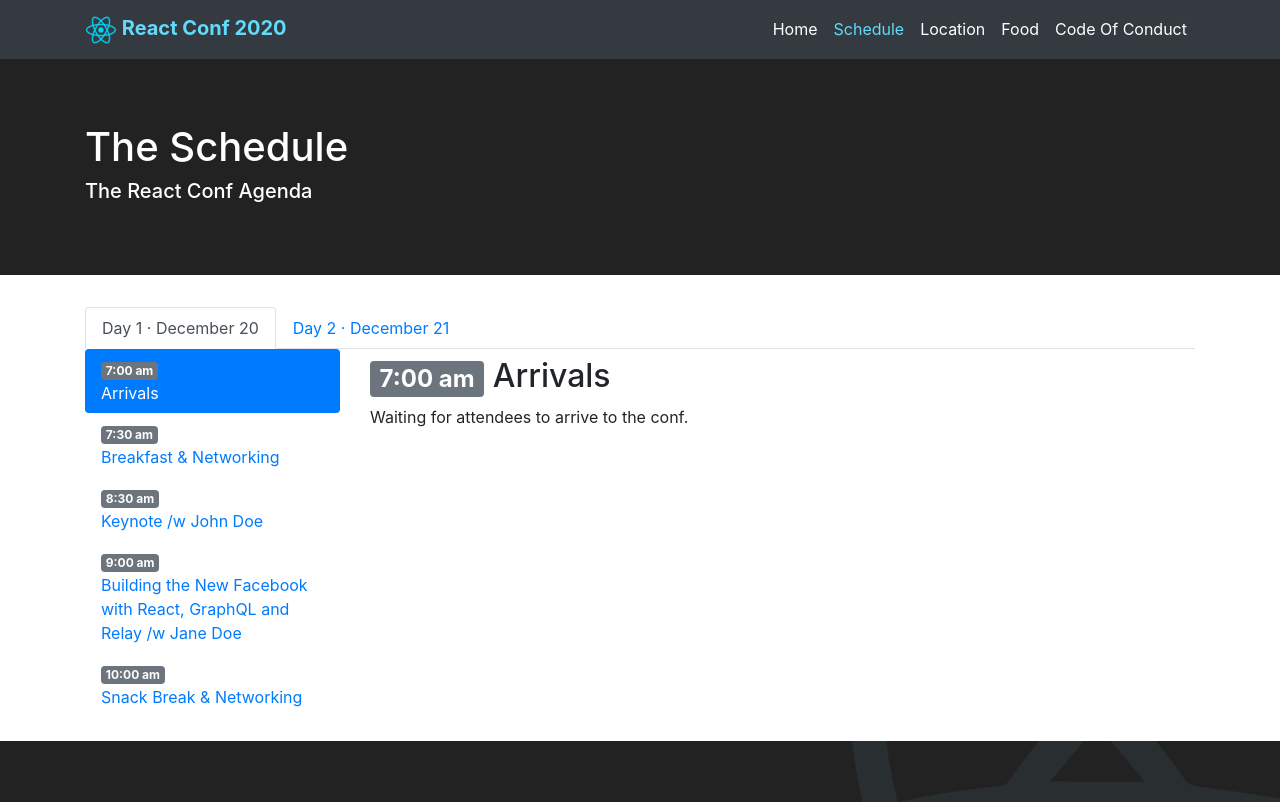
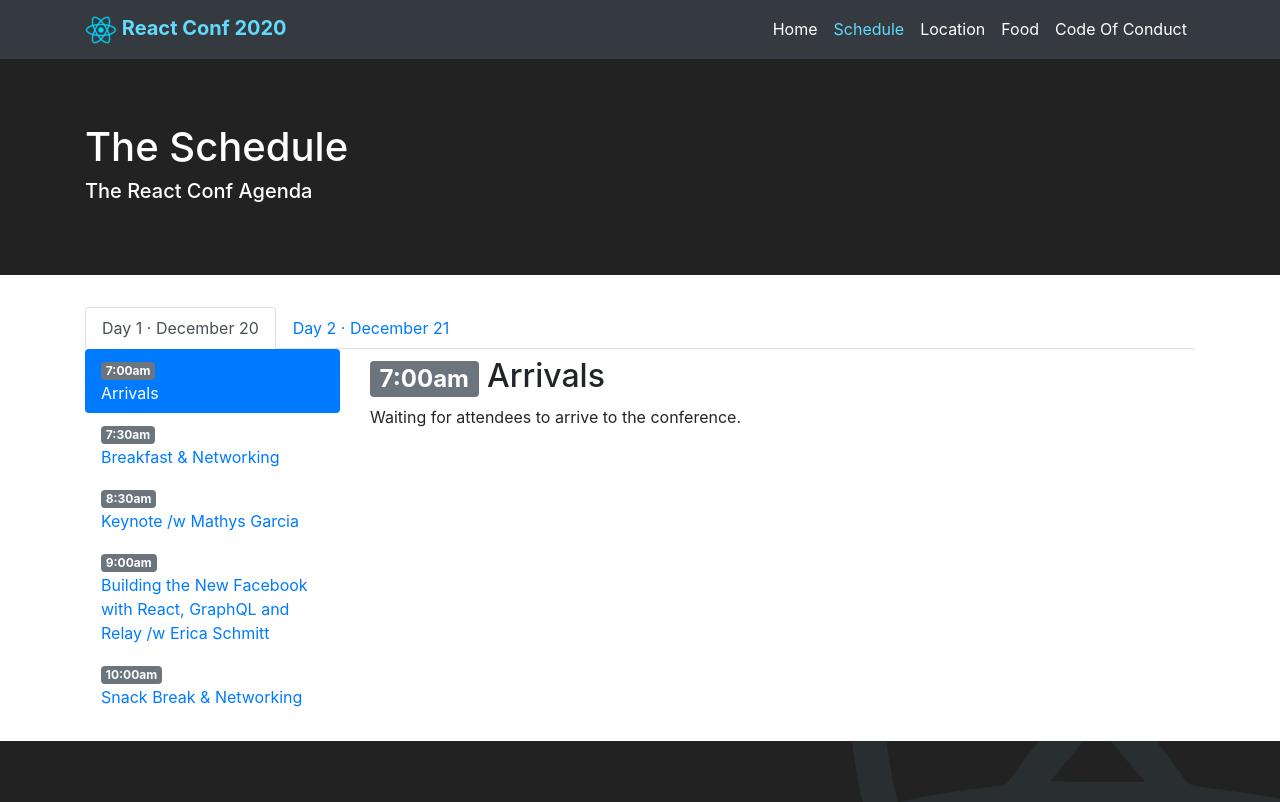
Before and after one commit to salimdellali/dummy-react-conf-website, a React (Create React App) app: page /schedule in a window 1280 px wide. Shown: the top 802 px of the page. Built offline with nearby package versions, Linux system fonts and the light colour scheme.

Commit message:
dynamically render the schedule from the schedule.json file

```diff
--- a/src/Schedule.js
+++ b/src/Schedule.js
@@ -2,6 +2,7 @@
 import { Tabs, Tab, Row, Col, Nav, Badge, Container } from 'react-bootstrap';
 import { PageHeading } from './components/PageHeading';
 import { CallToAction } from './components/CallToAction';
+import schedule from './schedule.json';
 
 export const Schedule = () => {
     return (
@@ -14,105 +15,43 @@
 
             <Container>
                 <div className="mb-4">
-                    <Tabs defaultActiveKey="day1" id="uncontrolled-tab-example">
-                        <Tab eventKey="day1" title="Day 1 · December 20">
-                            <Tab.Container id="left-tabs-example" defaultActiveKey="first">
+                    <Tabs defaultActiveKey="1" id="uncontrolled-tab-example">
+                        {schedule.map((day) => (
+                            <Tab
+                                key={day.id}
+                                eventKey={day.id}
+                                title={day.description}
+                            >
+                                <Tab.Container id="left-tabs-example" defaultActiveKey="1">
                                     <Row>
                                         <Col sm={3}>
                                             <Nav variant="pills" className="flex-column">
-                                            <Nav.Item>
-                                                <Nav.Link eventKey="first"><Badge variant="secondary">7:00 am</Badge><br /> Arrivals</Nav.Link>
+                                                {day.schedule.map((session) => (
+                                                    <Nav.Item key={session.id}>
+                                                        <Nav.Link eventKey={session.id}>
+                                                            <Badge variant="secondary">{session.time}</Badge>
+                                                            <br /> {session.name} {session.speakers.length > 0 ? "/w " + session.speakers.toString() : ""}
+                                                        </Nav.Link>
                                                     </Nav.Item>
-                                            <Nav.Item>
-                                                <Nav.Link eventKey="second"><Badge variant="secondary">7:30 am</Badge><br /> Breakfast & Networking</Nav.Link>
-                                            </Nav.Item>
-                                            <Nav.Item>
-                                                <Nav.Link eventKey="third"><Badge variant="secondary">8:30 am</Badge><br /> Keynote /w John Doe</Nav.Link>
-                                            </Nav.Item>
-                                            <Nav.Item>
-                                                <Nav.Link eventKey="fourth"><Badge variant="secondary">9:00 am</Badge><br /> Building the New Facebook with React, GraphQL and Relay /w Jane Doe</Nav.Link>
-                                            </Nav.Item>
-                                            <Nav.Item>
-                                                <Nav.Link eventKey="fifth"><Badge variant="secondary">10:00 am</Badge><br /> Snack Break & Networking</Nav.Link>
-                                            </Nav.Item>
+                                                ))}
                                             </Nav>
                                         </Col>
                                         <Col sm={9}>
                                             <Tab.Content>
-                                            <Tab.Pane eventKey="first">
-                                                <h2 className="mt-2"><Badge variant="secondary">7:00 am</Badge> Arrivals</h2>
-                                                <p>Waiting for attendees to arrive to the conf.</p>
+                                                {day.schedule.map((session) => (
+                                                    <Tab.Pane key={session.id} eventKey={session.id}>
+                                                        <h2 className="mt-2">
+                                                            <Badge variant="secondary">{session.time}</Badge> {session.name}
+                                                        </h2>
+                                                        <p>{session.description}</p>
                                                     </Tab.Pane>
-                                            <Tab.Pane eventKey="second">
-                                                <h2 className="mt-2"><Badge variant="secondary">7:30 am</Badge> Breakfast & Networking</h2>
-                                                <p>Enjoy a tasty breakfast with your fellow attendees.</p>
-                                            </Tab.Pane>
-                                            <Tab.Pane eventKey="third">
-                                                <h2 className="mt-2"><Badge variant="secondary">8:30 am</Badge> Keynote /w John Doe</h2>
-                                                <p>A keynote in public speaking is a talk that establishes a main underlying theme. ... At political or industrial conventions and expositions and at academic conferences, the keynote address or keynote speech is delivered to set the underlying tone and summarize the core message or most important revelation of the event.</p>
-                                            </Tab.Pane>
-                                            <Tab.Pane eventKey="fourth">
-                                                <h2 className="mt-2"><Badge variant="secondary">9:00 am</Badge> Building the New Facebook with React, GraphQL and Relay /w Jane Doe</h2>
-                                                <p>Open source projects like React, GraphQL and Relay are powering more and more Facebook services. In this session, we'll discuss how we use the latest features of these technologies, like React Suspense, to help deliver a high quality, modern web experience at Facebook.</p>
-                                            </Tab.Pane>
-                                            <Tab.Pane eventKey="fifth">
-                                                <h2 className="mt-2"><Badge variant="secondary">10:00 am</Badge> Snack Break & Networking</h2>
-                                                <p>Get yourself your favorite Snack with your fellow attendees.</p>
-                                            </Tab.Pane>
+                                                ))}
                                             </Tab.Content>
                                         </Col>
                                     </Row>
                                 </Tab.Container>
                             </Tab>
-                        <Tab eventKey="day2" title="Day 2 · December 21">
-                            <Tab.Container id="left-tabs-example" defaultActiveKey="first">
-                                <Row>
-                                    <Col sm={3}>
-                                        <Nav variant="pills" className="flex-column">
-                                            <Nav.Item>
-                                                <Nav.Link eventKey="first"><Badge variant="secondary">7:00 am</Badge><br />Arrivals</Nav.Link>
-                                            </Nav.Item>
-                                            <Nav.Item>
-                                                <Nav.Link eventKey="second"><Badge variant="secondary">7:30 am</Badge><br />Breakfast & Networking</Nav.Link>
-                                            </Nav.Item>
-                                            <Nav.Item>
-                                                <Nav.Link eventKey="third"><Badge variant="secondary">8:30 am</Badge><br />React Developer Tooling /w Steve Doe</Nav.Link>
-                                            </Nav.Item>
-                                            <Nav.Item>
-                                                <Nav.Link eventKey="fourth"><Badge variant="secondary">9:00 am</Badge><br />Data Fetching With Suspense In Relay /w Brad Doe</Nav.Link>
-                                            </Nav.Item>
-                                            <Nav.Item>
-                                                <Nav.Link eventKey="fifth"><Badge variant="secondary">10:00 am</Badge><br />Snack Break & Networking</Nav.Link>
-                                            </Nav.Item>
-                                        </Nav>
-                                    </Col>
-                                    <Col sm={9}>
-                                        <Tab.Content>
-                                            <Tab.Pane eventKey="first">
-                                                <h2 className="mt-2"><Badge variant="secondary">7:00 am</Badge> Arrivals</h2>
-                                                <p>Waiting for attendees to arrive to the conference</p>
-                                            </Tab.Pane>
-                                            <Tab.Pane eventKey="second">
-                                                <h2 className="mt-2"><Badge variant="secondary">7:30 am</Badge> Breakfast & Networking</h2>
-                                                <p>Enjoy a tasty breakfast with your fellow attendees.</p>
-                                            </Tab.Pane>
-                                            <Tab.Pane eventKey="third">
-                                                <h2 className="mt-2"><Badge variant="secondary">8:30 am</Badge> React Developer Tooling /w Steve Doe</h2>
-                                                <p>React is an incredible framework for frontend development. It also facilitates mobile app development for multiple platforms. React was a game-changer for mobile app development services across the world, and developers were thrilled when Facebook announced its launch. This post explores the features of React developer tools.</p>
-                                            </Tab.Pane>
-                                            <Tab.Pane eventKey="fourth">
-                                                <h2 className="mt-2"><Badge variant="secondary">9:00 am</Badge> Data Fetching With Suspense In Relay /w Brad Doe</h2>
-                                                <p>Suspense is not a data fetching library. It's a mechanism for data fetching libraries to communicate to React that the data a component is reading is not ready yet. React can then wait for it to be ready and update the UI. At Facebook, we use Relay and its new Suspense integration.</p>
-                                            </Tab.Pane>
-                                            <Tab.Pane eventKey="fifth">
-                                                <h2 className="mt-2"><Badge variant="secondary">10:00 am</Badge> Snack Break & Networking</h2>
-                                                <p>Get yourself your favorite Snack with your fellow attendees.</p>
-                                            </Tab.Pane>
-                                        </Tab.Content>
-                                    </Col>
-                                </Row>
-                            </Tab.Container>
-                        </Tab>
+                        ))}
                     </Tabs>
                 </div>
             </Container>
```
Lines whose indentation alone changed are shown as unchanged.
